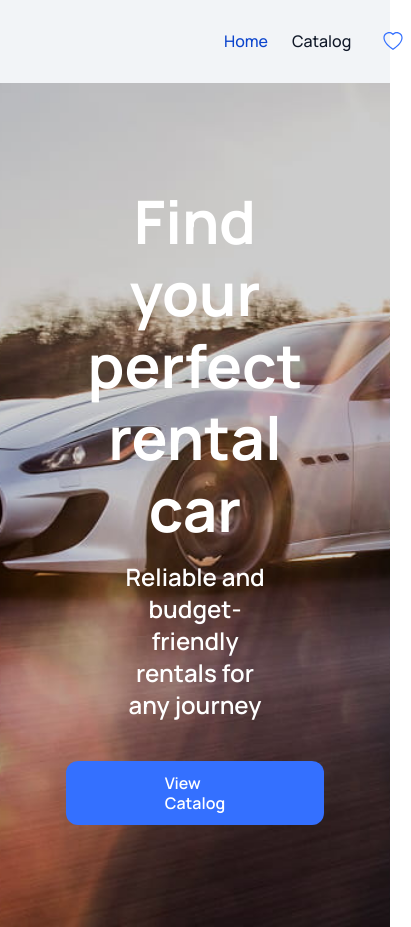
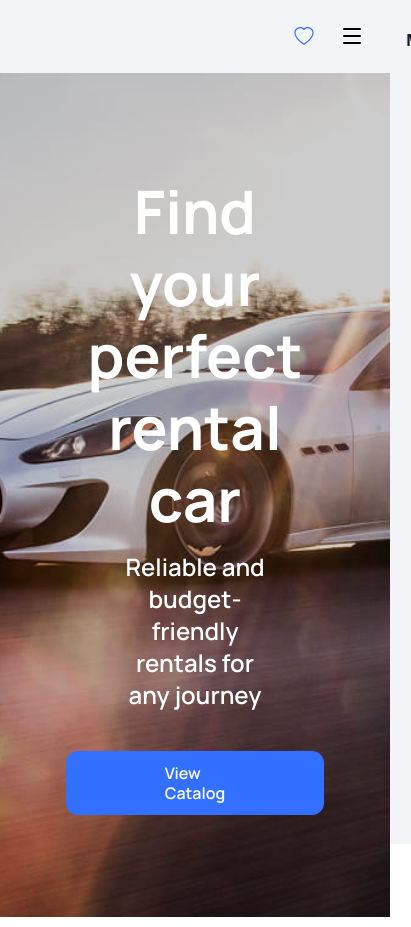
Before and after one commit to romanasolovan/car-world, a Next.js app: page / in a window 390 px wide. Shown: the whole page, 411 px wide, since content can reach past the window. Built offline with nearby package versions, Linux system fonts and the light colour scheme.

Commit message:
add mobile menu, fix header accordingly

```diff
--- a/components/Header/header.module.css
+++ b/components/Header/header.module.css
@@ -1,10 +1,62 @@
+.inner {
+  width: 100%;
+  display: flex;
+  align-items: center;
+  justify-content: space-between;
+}
+
+.left {
+  display: flex;
+  align-items: center;
+}
+
+.right {
+  display: flex;
+  align-items: center;
+  gap: 8px;
+}
+
+/* hide/show desktop nav depending on breakpoint */
+.desktopNav {
+  display: block;
+}
+
+/* Mobile */
+@media (max-width: 767px) {
+  .header {
+    padding: 14px 16px;
+  }
+
+  .desktopNav {
+    display: none;
+  }
+}
+
+/* Tablet */
+@media (min-width: 768px) and (max-width: 1199px) {
+  .header {
+    padding: 18px 32px;
+  }
+}
+
+@media (min-width: 1200) {
+  .header {
+    background: var(--badges);
+    display: flex;
+    align-items: center;
+    justify-content: space-between;
+    border-bottom: 1px solid var(--badges);
+    padding: 24px 120px;
+  }
+}
+
 .header {
   background: var(--badges);
   display: flex;
   align-items: center;
   justify-content: space-between;
   border-bottom: 1px solid var(--badges);
-  padding: 24px 120px;
+  /* padding: 24px 120px; */
 }
 
 .navigation {
--- a/components/Header/header.tsx
+++ b/components/Header/header.tsx
@@ -6,6 +6,7 @@ import Link from "next/link";
 import { usePathname } from "next/navigation";
 import Image from "next/image";
 import FavoritesModal from "@/components/Favorites/Favorites";
+import MobileNav from "../MobileNav/MobileNav";
 
 function Header() {
   const pathname = usePathname();
@@ -63,13 +64,19 @@ function Header() {
   return (
     <>
       <header className={css.header}>
+        <div className={css.inner}>
+          {/* LEFT: Logo */}
+          <div className={css.left}>
             <Link href="/" aria-label="Home">
               <svg width={104} height={16}>
                 <use href="/logo.svg" />
               </svg>
             </Link>
+          </div>
 
-        <nav aria-label="Main Navigation">
+          {/* RIGHT: Navigation + Favorites visible always + Burger only on mobile */}
+          <div className={css.right}>
+            <nav className={css.desktopNav} aria-label="Main Navigation">
               <ul className={css.navigation}>
                 <li className={css.links}>
                   <Link
@@ -80,6 +87,7 @@ function Header() {
                   >
                     Home
                   </Link>
+
                   <Link
                     href="/catalog"
                     className={`${css.cataloglink} ${
@@ -88,7 +96,9 @@ function Header() {
                   >
                     Catalog
                   </Link>
-
+                </li>
+              </ul>
+            </nav>
             <button
               className={css.favoritesBtn}
               onClick={openFavorites}
@@ -111,9 +121,11 @@ function Header() {
                 )}
               </div>
             </button>
-            </li>
-          </ul>
-        </nav>
+
+            {/* Mobile burger component */}
+            <MobileNav pathname={pathname} />
+          </div>
+        </div>
       </header>
 
       <FavoritesModal isOpen={isFavoritesOpen} onClose={closeFavorites} />
--- /dev/null
+++ b/components/MobileNav/MobileNav.module.css
@@ -0,0 +1,132 @@
+/* Burger button: visible only on mobile */
+.burgerBtn {
+  display: none;
+
+  width: 44px;
+  height: 44px;
+  border-radius: 12px;
+
+  border: none;
+  background: transparent;
+  cursor: pointer;
+
+  align-items: center;
+  justify-content: center;
+
+  transition: transform 0.2s ease, filter 0.2s ease;
+}
+
+.burgerBtn:hover {
+  transform: scale(1.05);
+  filter: brightness(1.3) saturate(1.2);
+}
+
+.burgerBtn:focus-visible {
+  outline: 2px solid var(--button-hover);
+  outline-offset: 3px;
+}
+
+/* Overlay */
+.overlay {
+  position: fixed;
+  inset: 0;
+  background: rgba(0, 0, 0, 0.45);
+  opacity: 0;
+  pointer-events: none;
+  transition: opacity 200ms ease;
+  z-index: 40;
+}
+
+.overlayOpen {
+  opacity: 1;
+  pointer-events: auto;
+}
+
+/* Drawer */
+.drawer {
+  position: fixed;
+  top: 0;
+  right: 0;
+  height: 100dvh;
+  width: min(320px, 85vw);
+
+  background: var(--badges);
+  transform: translateX(100%);
+  transition: transform 220ms ease;
+
+  z-index: 50;
+  padding: 18px 16px;
+
+  display: flex;
+  flex-direction: column;
+  gap: 10px;
+}
+
+.drawerOpen {
+  transform: translateX(0);
+}
+
+.drawerHeader {
+  display: flex;
+  align-items: center;
+  justify-content: space-between;
+}
+
+.drawerTitle {
+  font-weight: 600;
+  font-size: 16px;
+  color: var(--main);
+}
+
+.closeBtn {
+  width: 44px;
+  height: 44px;
+  border-radius: 12px;
+
+  border: none;
+  background: transparent;
+  cursor: pointer;
+
+  display: flex;
+  align-items: center;
+  justify-content: center;
+}
+
+.drawerNav {
+  display: flex;
+  flex-direction: column;
+  gap: 12px;
+}
+
+.link {
+  text-decoration: none;
+  color: var(--main);
+  font-weight: 500;
+  font-size: 16px;
+  padding: 10px 10px;
+  border-radius: 10px;
+  transition: filter 0.2s ease, background-color 0.2s ease;
+}
+
+.link:hover {
+  filter: brightness(1.3) saturate(1.2);
+}
+
+.active {
+  color: var(--button-hover);
+}
+
+/* Breakpoints */
+@media (max-width: 767px) {
+  .burgerBtn {
+    display: flex;
+  }
+}
+
+@media (min-width: 768px) {
+  /* On tablet/desktop, completely disable mobile menu UI */
+  .overlay,
+  .drawer {
+    display: none;
+  }
+}
--- /dev/null
+++ b/components/MobileNav/MobileNav.tsx
@@ -0,0 +1,91 @@
+"use client";
+
+import { useEffect, useState } from "react";
+import Link from "next/link";
+import css from "./MobileNav.module.css";
+import { Menu, X } from "lucide-react";
+
+type Props = {
+  pathname: string;
+};
+
+export default function MobileNav({ pathname }: Props) {
+  const [open, setOpen] = useState(false);
+
+  // close on Escape
+  useEffect(() => {
+    const onKeyDown = (e: KeyboardEvent) => {
+      if (e.key === "Escape") setOpen(false);
+    };
+    window.addEventListener("keydown", onKeyDown);
+    return () => window.removeEventListener("keydown", onKeyDown);
+  }, []);
+
+  // lock scroll while menu open
+  useEffect(() => {
+    document.body.style.overflow = open ? "hidden" : "";
+    return () => {
+      document.body.style.overflow = "";
+    };
+  }, [open]);
+
+  return (
+    <>
+      {/* Burger button (mobile only via CSS) */}
+      <button
+        type="button"
+        className={css.burgerBtn}
+        onClick={() => setOpen((v) => !v)}
+        aria-label="Open menu"
+        aria-controls="mobile-menu"
+        aria-expanded={open}
+      >
+        {open ? <X size={24} /> : <Menu size={24} />}
+      </button>
+
+      {/* Overlay */}
+      <div
+        className={`${css.overlay} ${open ? css.overlayOpen : ""}`}
+        onClick={() => setOpen(false)}
+      />
+
+      {/* Drawer */}
+      <nav
+        id="mobile-menu"
+        className={`${css.drawer} ${open ? css.drawerOpen : ""}`}
+        aria-label="Mobile Navigation"
+      >
+        <div className={css.drawerHeader}>
+          <span className={css.drawerTitle}>Menu</span>
+          <button
+            className={css.closeBtn}
+            onClick={() => setOpen(false)}
+            aria-label="Close menu"
+          >
+            <X size={24} />
+          </button>
+        </div>
+
+        <div className={css.drawerNav}>
+          <Link
+            href="/"
+            className={`${css.link} ${pathname === "/" ? css.active : ""}`}
+            onClick={() => setOpen(false)}
+          >
+            Home
+          </Link>
+
+          <Link
+            href="/catalog"
+            className={`${css.link} ${
+              pathname === "/catalog" ? css.active : ""
+            }`}
+            onClick={() => setOpen(false)}
+          >
+            Catalog
+          </Link>
+        </div>
+      </nav>
+    </>
+  );
+}
--- a/package.json
+++ b/package.json
@@ -12,6 +12,7 @@
     "@tanstack/react-query": "^5.90.2",
     "axios": "^1.12.2",
     "formik": "^2.4.6",
+    "lucide-react": "^0.562.0",
     "modern-normalize": "^3.0.1",
     "next": "15.5.9",
     "react": "19.1.0",
```
Also changed, not shown: 1 other file (tests, documents, lock files or other folders). Lines whose indentation alone changed are shown as unchanged.
